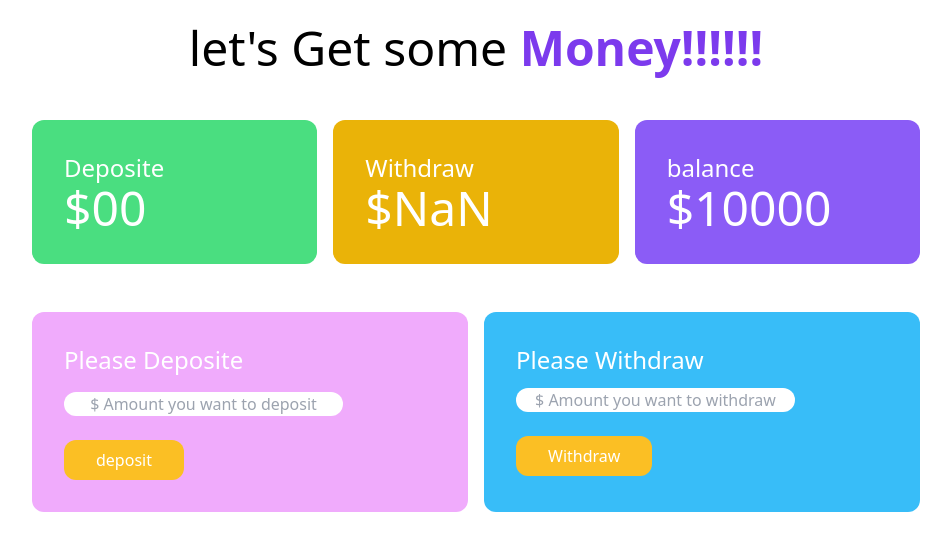
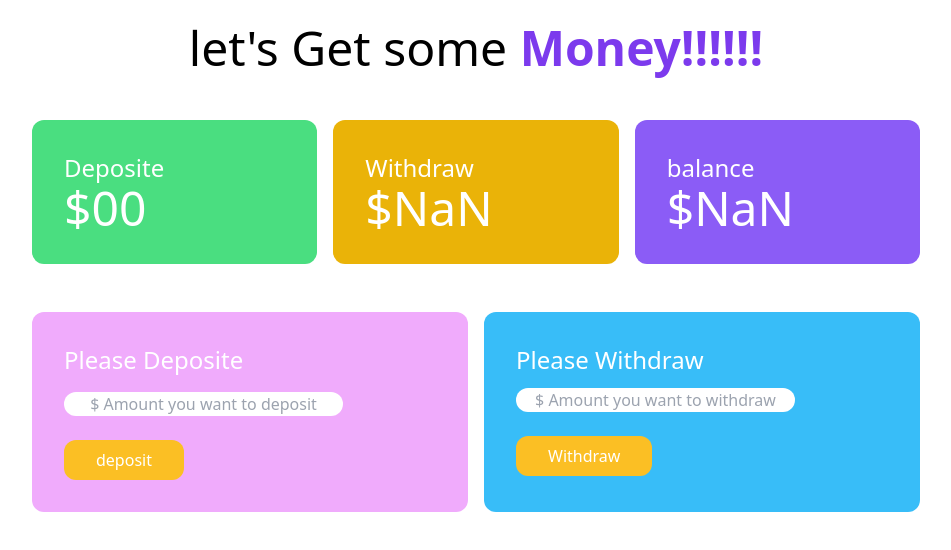
Before and after one commit to rafiul-56/Fathers-Bank, a plain HTML site: page bank.html in a window 1280 px wide. Both pictures are taken after a click on the button "Withdraw". Shown: the whole page, without its empty margins (164-1115 px from the left). Drawn offline with nearby package versions, Linux system fonts and the light colour scheme.

Commit message:
finished withdraw step

```diff
--- a/JS/withdraw.js
+++ b/JS/withdraw.js
@@ -3,6 +3,9 @@
 2.5 : also make sure to convert the input into a number by using parseFloat
 3: get previous withdraw total
 4-5: calculate total withdraw amount
+5. get the previos balance total
+calculate new balance total
+6.5:set the new balance total
  step-7 clear the input field
 step =1
 */
@@ -18,12 +21,19 @@ document.getElementById('btn-withdraw').addEventListener('click', function () {
     const previousWithdrawTotalString = withdawTotalElement.innerText;
 
     const previousWithdrawTotal = parseFloat(previousWithdrawTotalString);
-    console.log(previousWithdrawTotal);
+    const currectWithdrawTotal = previousWithdrawTotal + newWithdrawAmount;
     // step 4
-    const currectWithdrawTotal = previousWithdrawTotal + newWithdrawAmount;
-    // step 5
 
     withdawTotalElement.innerText = currectWithdrawTotal;
+//step-5
+
+const balanceTotalElement =document.getElementById('balance-total');
+const previousBalanceTotalString =balanceTotalElement.innerText;
+const previousBalanceTotal=parseFloat(previousBalanceTotalString);
+//step-6
+
+const newBalanceTotal = previousBalanceTotal - newWithdrawAmount;
+balanceTotalElement.innerText = newBalanceTotal;
 
 
     // step-7
--- a/bank.html
+++ b/bank.html
@@ -27,7 +27,7 @@
           </div>
           <div class="bg-violet-500 p-8 rounded-xl">
             <h4 class="text-2xl">balance</h4>
-            <h2 class="text-5xl">$<span id="balance-total">10000</span></h2>
+            <h2 class="text-5xl">$<span id="balance-total">1000</span></h2>
           </div>
         </div>
       </section>
@@ -36,7 +36,8 @@
         <div class="grid grid-cols-2 gap-4 w-9/12 mx-auto">
           <div class="bg-fuchsia-300 p-8 rounded-xl">
             <h4 class="text-2xl mb-4 text-white">Please Deposite</h4>
-            <input id="deposit-field"
+            <input
+              id="deposit-field"
               class="w-9/12 block mt-3 text-center rounded-xl"
               type="text"
               name=""
@@ -51,7 +52,8 @@
           </div>
           <div class="bg-sky-400 p-8 rounded-xl">
             <h4 class="text-2xl text-white">Please Withdraw</h4>
-            <input id="withdraw-field"
+            <input
+              id="withdraw-field"
               class="w-9/12 block mt-3 text-center rounded-xl"
               type="text"
               name=""
```
